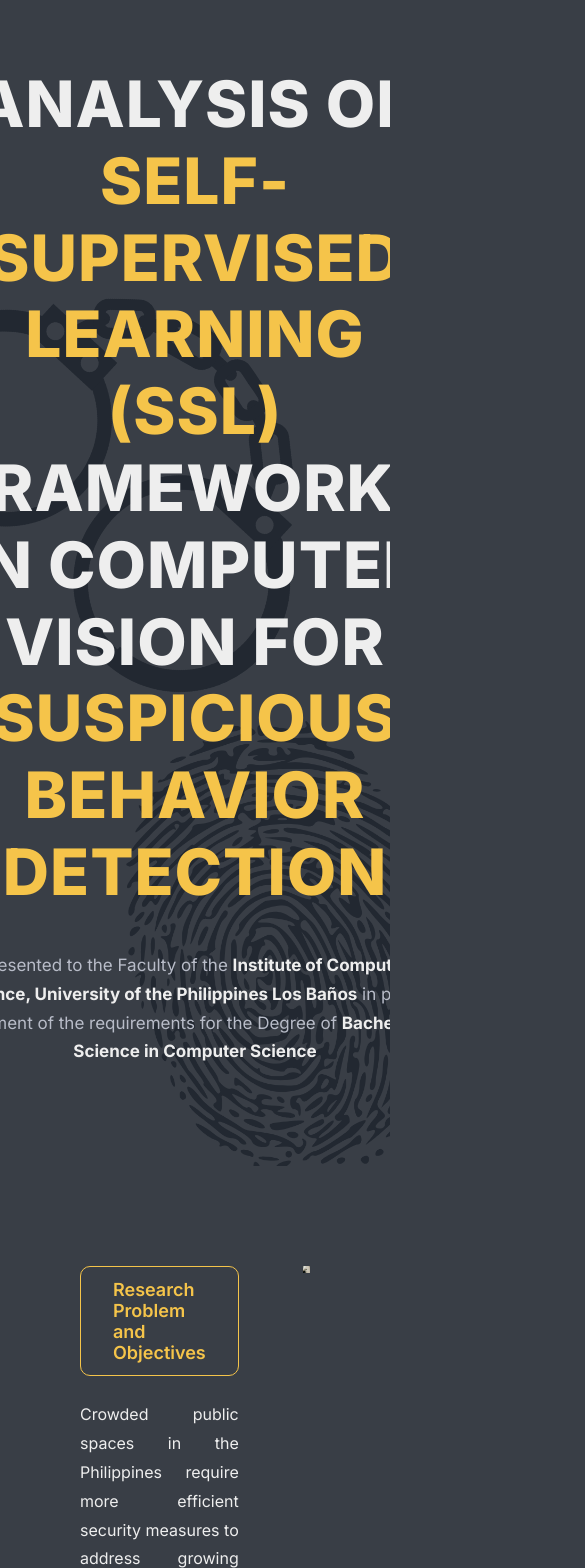
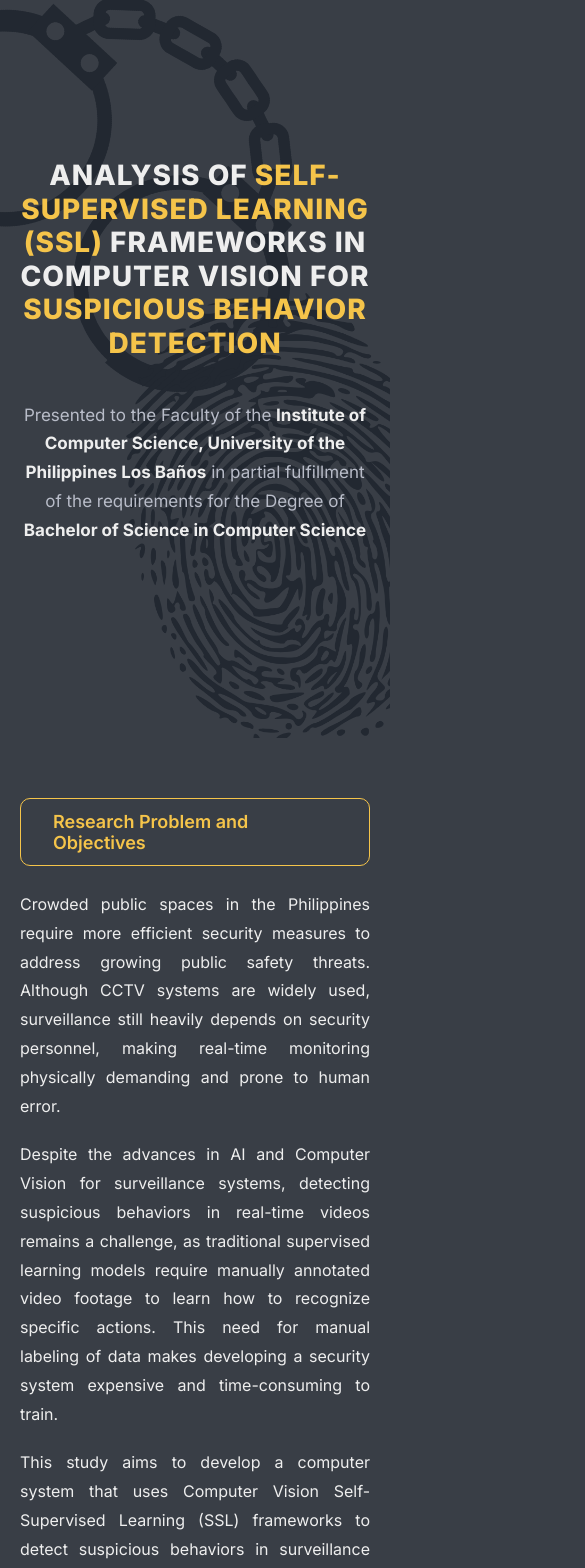
Before and after one commit to pvgonzales/pvgonzales-CMSC190-code, a React (Vite) app in the folder frontend/: page / in a window 390 px wide. Shown: the part 106-1674 px from the top of the page, 585 px wide, since content can reach past the window. Built offline with nearby package versions, Linux system fonts and the light colour scheme; no server answers.

Commit message:
ui: added animations and scrolls

```diff
--- a/frontend/src/index.css
+++ b/frontend/src/index.css
@@ -796,3 +796,112 @@ body {
   transition: width 0.5s cubic-bezier(0.4, 0, 0.2, 1);
   min-width: 0;
 }
+
+/* SCROLL */
+::-webkit-scrollbar {
+  width: 6px;
+}
+
+::-webkit-scrollbar-track {
+  background: transparent;
+}
+
+::-webkit-scrollbar-thumb {
+  background: var(--border-subtle);
+  border-radius: 3px;
+}
+
+::-webkit-scrollbar-thumb:hover {
+  background: rgba(255, 255, 255, 0.15);
+}
+
+
+/* ANIMATIONS */
+@keyframes fadeIn {
+  from {
+    opacity: 0;
+    transform: translateY(8px);
+  }
+
+  to {
+    opacity: 1;
+    transform: translateY(0);
+  }
+}
+
+.fade-in {
+  animation: fadeIn 0.3s ease-out;
+}
+
+@keyframes slideIn {
+  from {
+    opacity: 0;
+    transform: translateX(12px);
+  }
+
+  to {
+    opacity: 1;
+    transform: translateX(0);
+  }
+}
+
+.slide-in {
+  animation: slideIn 0.3s ease-out;
+}
+
+@keyframes pulse-dot {
+
+  0%,
+  100% {
+    opacity: 1;
+  }
+
+  50% {
+    opacity: 0.4;
+  }
+}
+
+@media (max-width: 768px) {
+  .navbar {
+    padding: 0 20px;
+  }
+
+  .navbar-links {
+    display: none;
+  }
+
+  .hero-section {
+    padding: 60px 20px;
+  }
+
+  .hero-title {
+    font-size: 28px;
+  }
+
+  .about-content {
+    grid-template-columns: 1fr;
+  }
+
+  .about-section,
+  .methods-section {
+    padding: 60px 20px;
+  }
+
+  .methods-cards {
+    grid-template-columns: 1fr;
+  }
+
+  .analyze-page {
+    padding: 16px 20px;
+  }
+
+  .analyze-controls {
+    flex-direction: column;
+    gap: 12px;
+    align-items: flex-start;
+  }
+
+  .analyze-content {
+    grid-template-columns: 1fr;
+  }
+}
```
